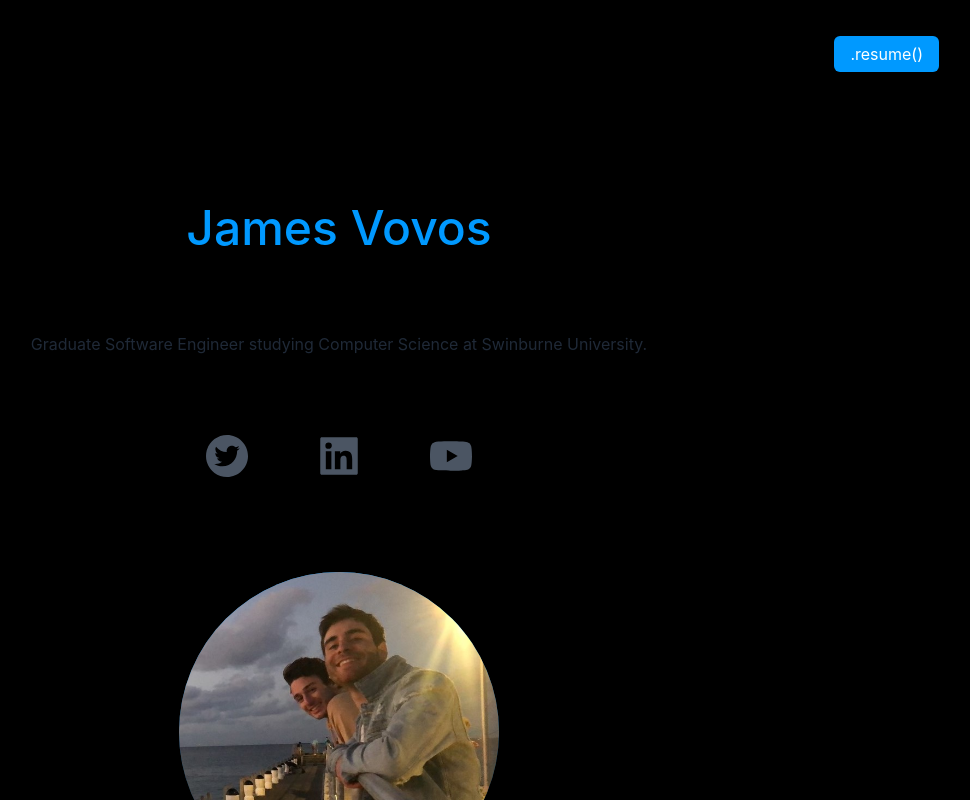
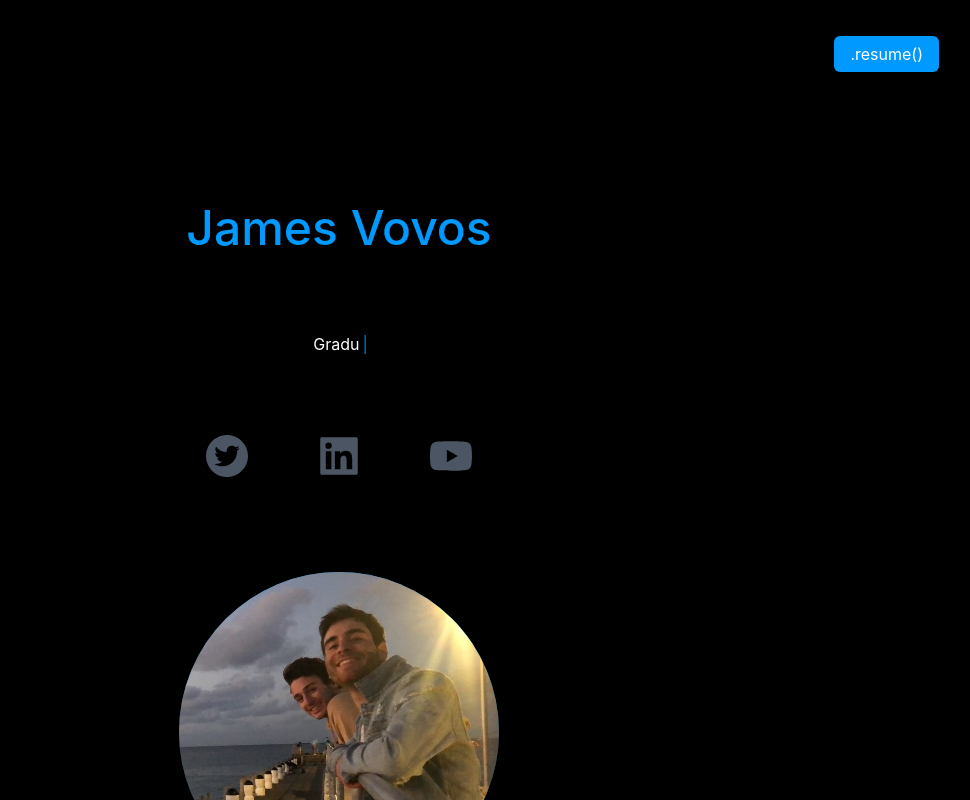
Before and after one commit to jamesvovos/portfolio, a Next.js app: page / in a window 1280 px wide. Shown: the top 800 px of the page, without its empty margins (301-1271 px from the left). Built offline with nearby package versions, Linux system fonts and the light colour scheme.

Commit message:
Added hero component with typewriter rendered text

```diff
--- a/package.json
+++ b/package.json
@@ -18,6 +18,7 @@
     "react": "18.2.0",
     "react-dom": "18.2.0",
     "react-icons": "^4.6.0",
+    "react-simple-typewriter": "^4.0.5",
     "typescript": "4.9.3"
   },
   "devDependencies": {
--- /dev/null
+++ b/pages/components/hero.tsx
@@ -0,0 +1,29 @@
+import React from "react";
+import { Cursor, useTypewriter } from "react-simple-typewriter";
+import styles from "../styles/Home.module.css";
+
+type Props = {};
+
+export default function Hero({}: Props) {
+  const [text, count] = useTypewriter({
+    words: [
+      "Hi, my name's James Vovos",
+      "Graduate Software Engineer studying Computer Science at Swinburne University.",
+      "Great to meet you :)",
+    ],
+    loop: true,
+    delaySpeed: 2000,
+  });
+  return (
+    <div className="text-center p-10">
+      <h2 className="text-5xl py-2 text-customblue-50 font font-medium">
+        James Vovos
+      </h2>
+      <h3 className="text-2xl py-2">Creative Software Engineer.</h3>
+      <p className="text-md py-5 leading-8 text-white">
+        {text}
+        <Cursor cursorColor="#0099FF" />
+      </p>
+    </div>
+  );
+}
--- a/pages/index.tsx
+++ b/pages/index.tsx
@@ -4,6 +4,7 @@ import styles from "../styles/Home.module.css";
 import Navbar from "./components/navbar";
 import Footer from "./components/footer";
 import ProjectItem from "./components/projectItem";
+import Hero from "./components/hero";
 import { BsFillMoonStarsFill } from "react-icons/bs";
 import {
   AiFillTwitterCircle,
@@ -25,16 +26,7 @@ export default function Home() {
       <main className="bg-black px-10">
         <section className="min-h-screen">
           <Navbar />
-          <div className="text-center p-10">
-            <h2 className="text-5xl py-2 text-customblue-50 font font-medium">
-              James Vovos
-            </h2>
-            <h3 className="text-2xl py-2">Creative Software Engineer.</h3>
-            <p className="text-md py-5 leading-8 text-gray-800">
-              Graduate Software Engineer studying Computer Science at Swinburne
-              University.
-            </p>
-          </div>
+          <Hero />
           <div className="text-5xl flex justify-center gap-16 py-3 text-gray-600">
             <AiFillTwitterCircle />
             <AiFillLinkedin />
```
Also changed, not shown: 1 other file (tests, documents, lock files or other folders).
